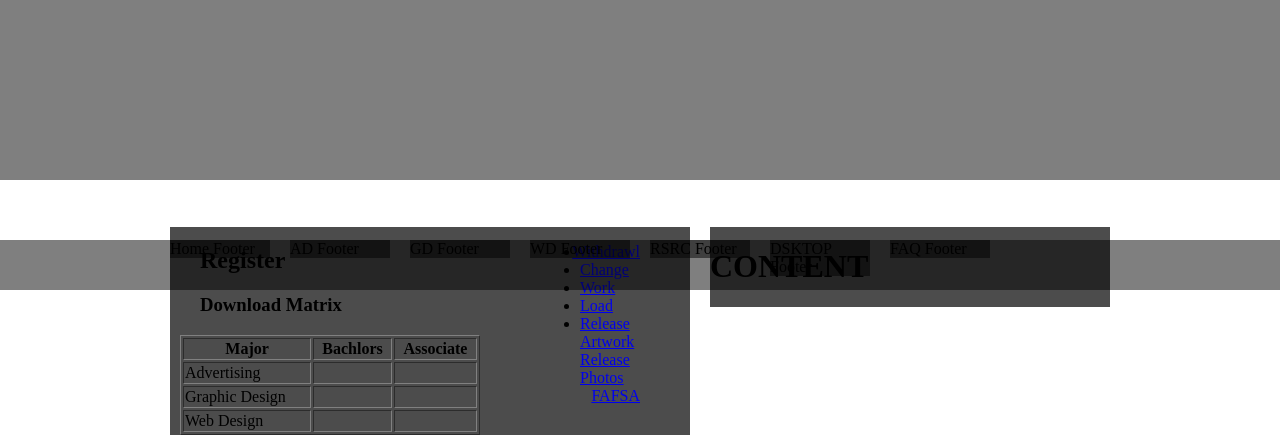
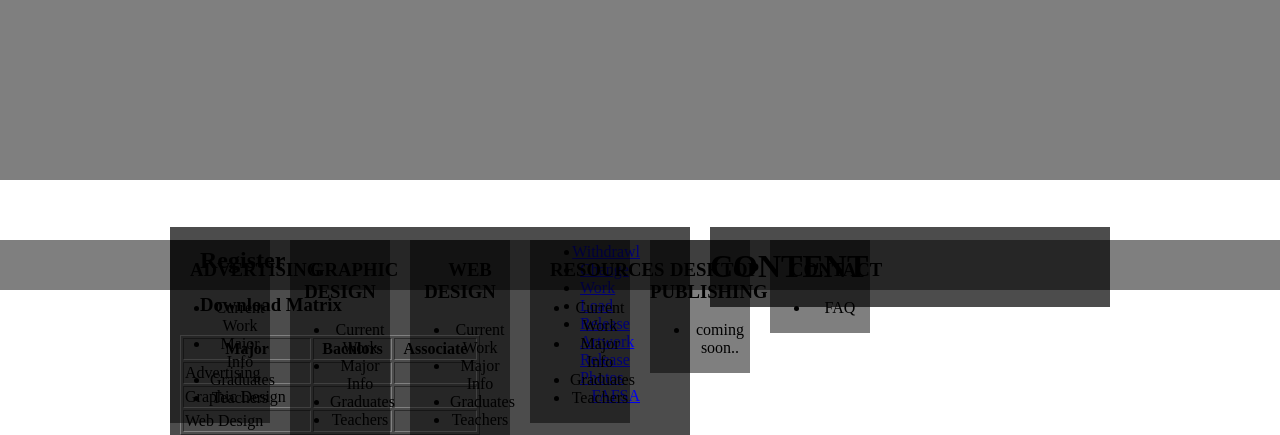
Before and after one commit to PublicAutopsy/AISF-Designs, a PHP site: page / in a window 1280 px wide. Shown: the part 510-945 px from the top of the page. Run offline with PHP 8.4, Linux system fonts and the light colour scheme.

Commit message:
more nav

```diff
--- a/css/layout.css
+++ b/css/layout.css
@@ -86,6 +86,10 @@ footer{
 	bottom:0;
 }
 
+#ad-footer, #gd-footer, #wd-footer, #rsrc-footer, #dsktop-footer, #faq-footer{
+	text-align:center;
+}
+
 /* #Media Queries
 ================================================== */
 
--- a/index.html
+++ b/index.html
@@ -103,19 +103,61 @@
 		<!-- Main Skeleton Ends-->
 		<footer>
 			<div class="container">
-				<div id="home-footer" class="two columns">Home Footer</div>
+				<div id="home-footer" class="two columns"></div>
 
-				<div id="ad-footer" class="two columns">AD Footer</div>
+				<div id="ad-footer" class="two columns">
+					<h3>ADVERTISING</h3>
+					<ul>
+						<li>Current Work</li>
+						<li>Major Info</li>
+						<li>Graduates</li>
+						<li>Teachers</li>
+					</ul>
+				</div>
 
-				<div id="gd-footer" class="two columns">GD Footer</div>
+				<div id="gd-footer" class="two columns">
+					<h3>GRAPHIC DESIGN</h3>
+					<ul>
+						<li>Current Work</li>
+						<li>Major Info</li>
+						<li>Graduates</li>
+						<li>Teachers</li>
+					</ul>
+				</div>
 
-				<div id="wd-footer" class="two columns">WD Footer</div>
+				<div id="wd-footer" class="two columns">
+					<h3>WEB DESIGN</h3>
+					<ul>
+						<li>Current Work</li>
+						<li>Major Info</li>
+						<li>Graduates</li>
+						<li>Teachers</li>
+					</ul>
+				</div>
 
-				<div id="rsrc-footer" class="two columns">RSRC Footer</div>
+				<div id="rsrc-footer" class="two columns">
+					<h3>RESOURCES</h3>
+					<ul>
+						<li>Current Work</li>
+						<li>Major Info</li>
+						<li>Graduates</li>
+						<li>Teachers</li>
+					</ul>
+				</div>
 
-				<div id="dsktop-footer" class="two columns">DSKTOP Footer</div>
+				<div id="dsktop-footer" class="two columns">
+					<h3>DESKTOP PUBLISHING</h3>
+					<ul>
+						<li>coming soon..</li>
+					</ul>
+				</div>
 
-				<div id="faq-footer" class="two columns">FAQ Footer</div>
+				<div id="faq-footer" class="two columns">
+					<h3>CONTACT</h3>
+					<ul>
+						<li>FAQ</li>
+					</ul>
+				</div>
 			</div>
 		</footer>
 	</body>
```
